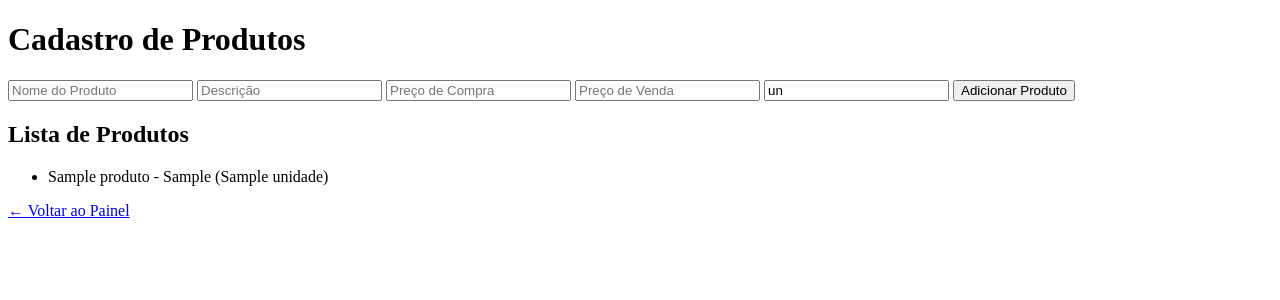
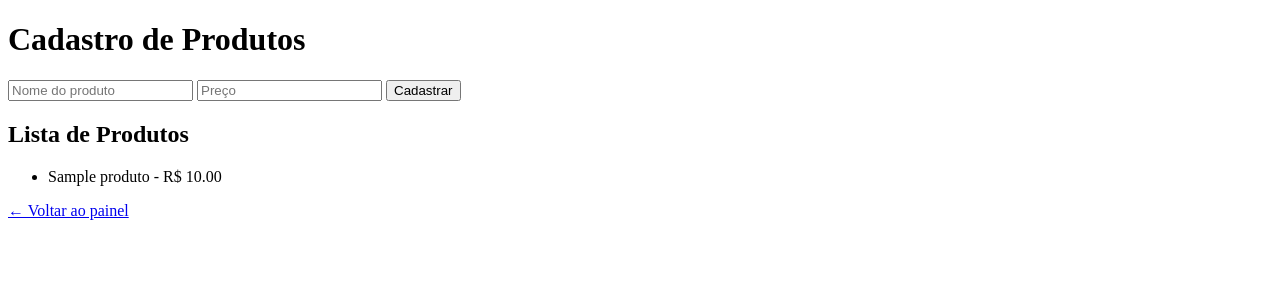
Before and after one commit to GraficaImPlotter/grafica-implotter, a FastAPI app: template app/templates/produtos.html in a window 1280 px wide. Shown: the top 300 px of the page. Run offline with FastAPI, Linux system fonts and the light colour scheme; the template is opened without the code that fills it: most values are stand-ins (such as "Sample title", 1, 10 or a date in 2020).

Commit message:
Cadastro de produtos

```diff
--- a/app/main.py
+++ b/app/main.py
@@ -51,3 +51,5 @@ async def on_startup():
             )
             db.add(novo_admin)
             await db.commit()
+from app.routes.produtos import router as produtos_router
+app.include_router(produtos_router)
--- a/app/models/produto.py
+++ b/app/models/produto.py
@@ -6,7 +6,4 @@ class Produto(Base):
 
     id = Column(Integer, primary_key=True, index=True)
     nome = Column(String, nullable=False)
-    descricao = Column(String, nullable=True)
-    preco_compra = Column(Float, nullable=False)
-    preco_venda = Column(Float, nullable=False)
-    unidade = Column(String, default="un")  # ex: un, m², pacote
+    preco = Column(Float, nullable=False)
--- a/app/templates/produtos.html
+++ b/app/templates/produtos.html
@@ -8,21 +8,18 @@
   <h1>Cadastro de Produtos</h1>
 
   <form method="post" action="/produtos">
-    <input type="text" name="nome" placeholder="Nome do Produto" required>
-    <input type="text" name="descricao" placeholder="Descrição">
-    <input type="number" name="preco_compra" placeholder="Preço de Compra" step="0.01" required>
-    <input type="number" name="preco_venda" placeholder="Preço de Venda" step="0.01" required>
-    <input type="text" name="unidade" placeholder="Unidade (ex: un, m²)" value="un">
-    <button type="submit">Adicionar Produto</button>
+    <input type="text" name="nome" placeholder="Nome do produto" required>
+    <input type="number" step="0.01" name="preco" placeholder="Preço" required>
+    <button type="submit">Cadastrar</button>
   </form>
 
   <h2>Lista de Produtos</h2>
   <ul>
     {% for produto in produtos %}
-      <li>{{ produto.nome }} - {{ produto.preco_venda }} ({{ produto.unidade }})</li>
+      <li>{{ produto.nome }} - R$ {{ "%.2f"|format(produto.preco) }}</li>
     {% endfor %}
   </ul>
 
-  <a href="/painel">← Voltar ao Painel</a>
+  <a href="/painel">← Voltar ao painel</a>
 </body>
 </html>
```
Also changed, not shown: app/routes/produtos.py (+9 -12 lines).
